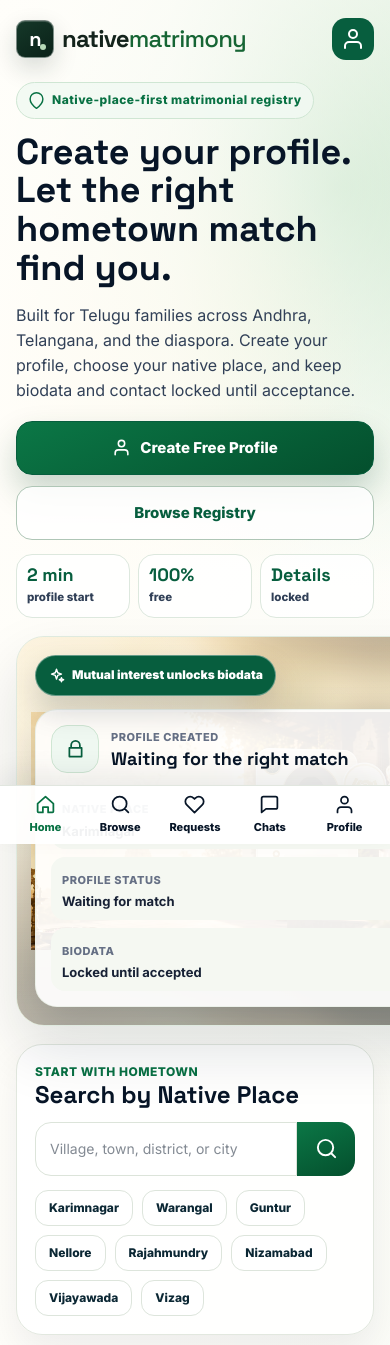
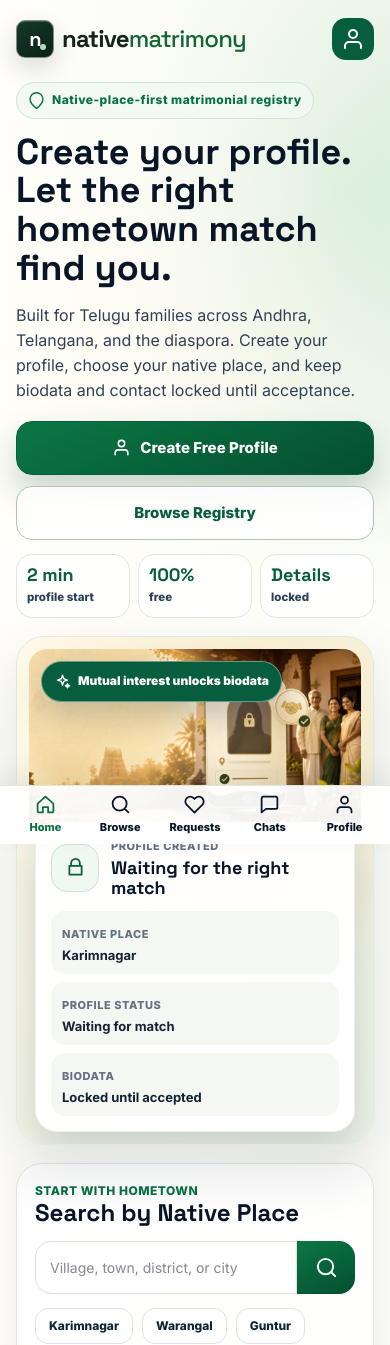
Before and after one commit to k37350023-max/natiive-matrimony, a Next.js app: page / in a window 390 px wide. Shown: the top 1345 px of the page. Built offline with nearby package versions, Linux system fonts and the light colour scheme.

Commit message:
Polish mobile UX for production

```diff
--- a/app/components/AppFooter.tsx
+++ b/app/components/AppFooter.tsx
@@ -7,7 +7,7 @@ export default function AppFooter() {
         <p style={{ fontSize: '12px', color: '#94A3B8', margin: 0 }}>
           © 2026 <span style={{ fontWeight: 600, color: '#334155' }}>NativeMatrimony</span> · Built for Telugu families
         </p>
-        <div style={{ display: 'flex', gap: '16px', flexWrap: 'wrap' }}>
+        <div style={{ display: 'flex', gap: '8px', flexWrap: 'wrap', justifyContent: 'flex-end' }}>
           {[
             { label: 'Browse', href: '/browse' },
             { label: 'Privacy', href: '/privacy' },
@@ -15,7 +15,7 @@ export default function AppFooter() {
             { label: 'support@nativematrimony.com', href: 'mailto:support@nativematrimony.com' },
           ].map(l => (
             <Link key={l.href} href={l.href}
-              style={{ fontSize: '12px', color: '#94A3B8', textDecoration: 'none' }}
+              style={{ minHeight: '36px', display: 'inline-flex', alignItems: 'center', padding: '0 8px', fontSize: '12px', color: '#94A3B8', textDecoration: 'none', borderRadius: '8px' }}
               onMouseEnter={e => ((e.target as HTMLAnchorElement).style.color = '#5E6B62')}
               onMouseLeave={e => ((e.target as HTMLAnchorElement).style.color = '#94A3B8')}>
               {l.label}
--- a/app/dashboard/page.tsx
+++ b/app/dashboard/page.tsx
@@ -235,10 +235,10 @@ export default function DashboardPage() {
               </div>
             </div>
             <div style={{ display: 'flex', gap: '8px', marginTop: '12px', flexWrap: 'wrap' }}>
-              <Link href={`/profile/${profile.id}`} style={{ fontSize: '12.5px', fontWeight: 600, padding: '7px 16px', borderRadius: '8px', background: '#14241C', color: 'white', textDecoration: 'none' }}>
+              <Link href={`/profile/${profile.id}`} style={{ minHeight: '38px', display: 'inline-flex', alignItems: 'center', fontSize: '12.5px', fontWeight: 700, padding: '0 16px', borderRadius: '8px', background: '#14241C', color: 'white', textDecoration: 'none' }}>
                 View Profile
               </Link>
-              <Link href="/profile/edit" style={{ fontSize: '12.5px', fontWeight: 600, padding: '7px 16px', borderRadius: '8px', background: 'white', color: '#555', textDecoration: 'none', border: '1.5px solid #E8E8E8' }}>
+              <Link href="/profile/edit" style={{ minHeight: '38px', display: 'inline-flex', alignItems: 'center', fontSize: '12.5px', fontWeight: 700, padding: '0 16px', borderRadius: '8px', background: 'white', color: '#555', textDecoration: 'none', border: '1.5px solid #E8E8E8' }}>
                 Edit Profile
               </Link>
             </div>
@@ -281,7 +281,7 @@ export default function DashboardPage() {
               {missing.length > 0 && (
                 <div style={{ display: 'flex', flexWrap: 'wrap', gap: '5px' }}>
                   {missing.slice(0, 4).map(m => (
-                    <Link key={m} href="/profile/edit" style={{ fontSize: '11px', fontWeight: 600, padding: '3px 9px', borderRadius: '99px', background: '#EDF3ED', color: '#14241C', border: '1px solid #CADFCA', textDecoration: 'none' }}>
+                    <Link key={m} href="/profile/edit" style={{ minHeight: '32px', display: 'inline-flex', alignItems: 'center', fontSize: '11.5px', fontWeight: 700, padding: '0 11px', borderRadius: '99px', background: '#EDF3ED', color: '#14241C', border: '1px solid #CADFCA', textDecoration: 'none' }}>
                       + {m}
                     </Link>
                   ))}
--- a/app/globals.css
+++ b/app/globals.css
@@ -2538,8 +2538,12 @@ select.input {
 }
 
 .nmh-hero-image {
+  display: block;
+  height: auto;
   object-fit: contain;
   padding: 14px;
+  position: relative;
+  width: 100%;
   z-index: 1;
 }
 
@@ -2635,6 +2639,42 @@ select.input {
   z-index: 2;
 }
 
+@media (max-width: 719px) {
+  .nmh-hero-visual {
+    aspect-ratio: auto;
+    display: block;
+    min-height: 0;
+    overflow: hidden;
+    padding: 12px;
+  }
+
+  .nmh-hero-visual::before,
+  .nmh-hero-visual::after {
+    display: none;
+  }
+
+  .nmh-hero-image {
+    border-radius: 18px;
+    height: auto;
+    object-fit: contain;
+    padding: 0 !important;
+    width: 100%;
+  }
+
+  .nmh-profile-panel {
+    bottom: auto;
+    left: auto;
+    margin: -14px 6px 0;
+    position: relative;
+    right: auto;
+  }
+
+  .nmh-match-chip {
+    left: 24px;
+    top: 24px;
+  }
+}
+
 .nmh-intent-grid {
   display: grid;
   gap: 11px;
@@ -2929,7 +2969,7 @@ select.input {
 
 .browse-page-title {
   font-size: 23px !important;
-  letter-spacing: -0.03em !important;
+  letter-spacing: 0 !important;
 }
 
 .browse-search-card {
--- a/app/page.tsx
+++ b/app/page.tsx
@@ -72,11 +72,11 @@ function HeroVisual() {
       <Image
         src="/home-hero-match.webp"
         alt=""
-        fill
+        width={1672}
+        height={941}
         priority
         sizes="(min-width: 960px) 520px, 100vw"
         className="nmh-hero-image"
-        style={{ objectFit: 'contain', padding: '14px' }}
       />
       <div className="nmh-profile-panel">
         <div className="nmh-panel-top">
--- a/app/profile/edit/page.tsx
+++ b/app/profile/edit/page.tsx
@@ -544,7 +544,8 @@ function EditProfilePageInner() {
                       onChange={() => setHiddenFields(prev =>
                         prev.includes(f.key) ? prev.filter(k => k !== f.key) : [...prev, f.key]
                       )}
-                      className="mt-0.5 accent-amber-700" />
+                      className="mt-0.5 accent-amber-700"
+                      style={{ width: 18, height: 18, flexShrink: 0 }} />
                     <div>
                       <p className="font-semibold text-gray-800 text-sm">{f.label}</p>
                       <p className="text-xs text-gray-500 mt-0.5">{f.desc}</p>
@@ -799,8 +800,8 @@ function EditProfilePageInner() {
                     ]
                     set('about', templates[Math.floor(Math.random() * templates.length)].slice(0, 400))
                   }}
-                  className="text-xs font-semibold px-2.5 py-1 rounded-lg transition-colors inline-flex items-center gap-1.5"
-                  style={{background: '#EDF3ED', color: '#14241C'}}>
+                  className="text-xs font-semibold px-3 rounded-lg transition-colors inline-flex items-center gap-1.5"
+                  style={{background: '#EDF3ED', color: '#14241C', minHeight: '34px'}}>
                   <svg width="12" height="12" viewBox="0 0 24 24" fill="currentColor"><path d="M12 2l2.4 6.9L21 11l-6.6 2.1L12 20l-2.4-6.9L3 11l6.6-2.1z"/></svg>
                   Generate bio
                 </button>
```
Also changed, not shown: app/browse/page.tsx (+7 -7 lines), app/search/page.tsx (+16 -16 lines).
